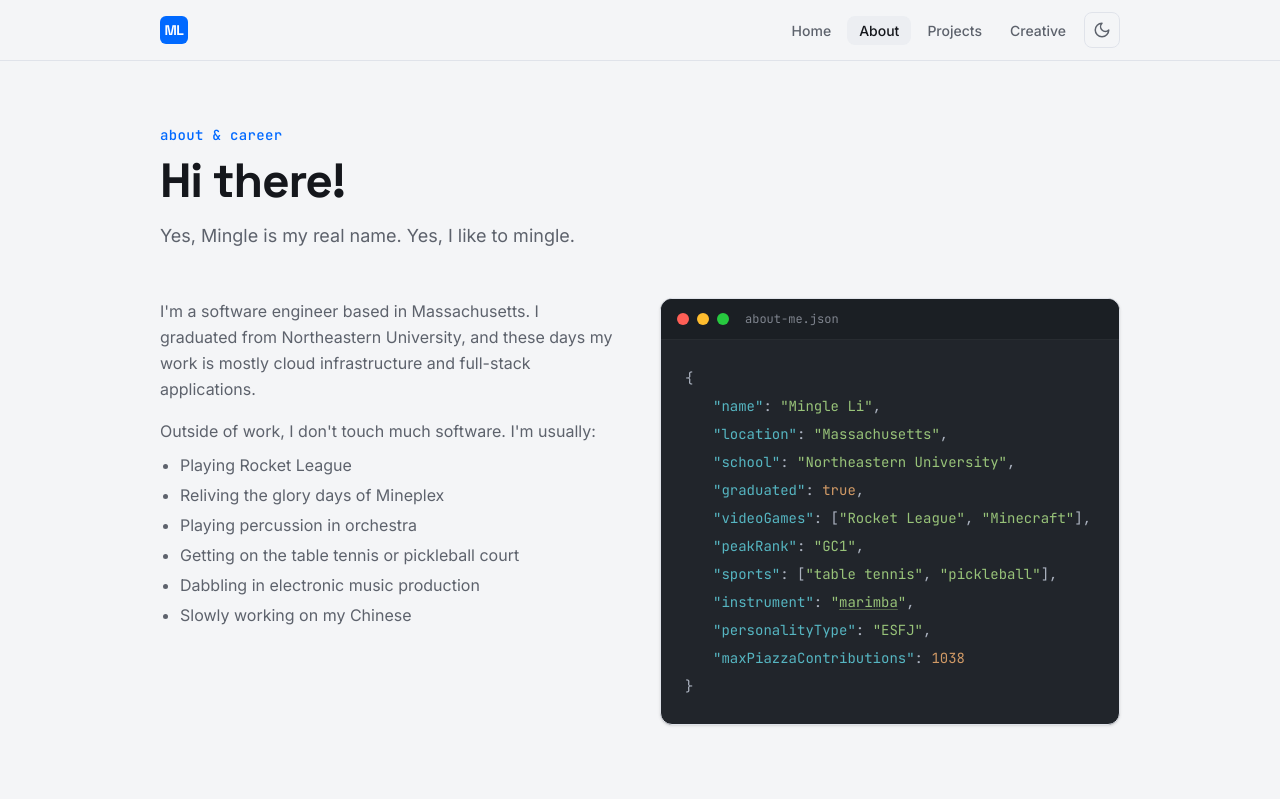
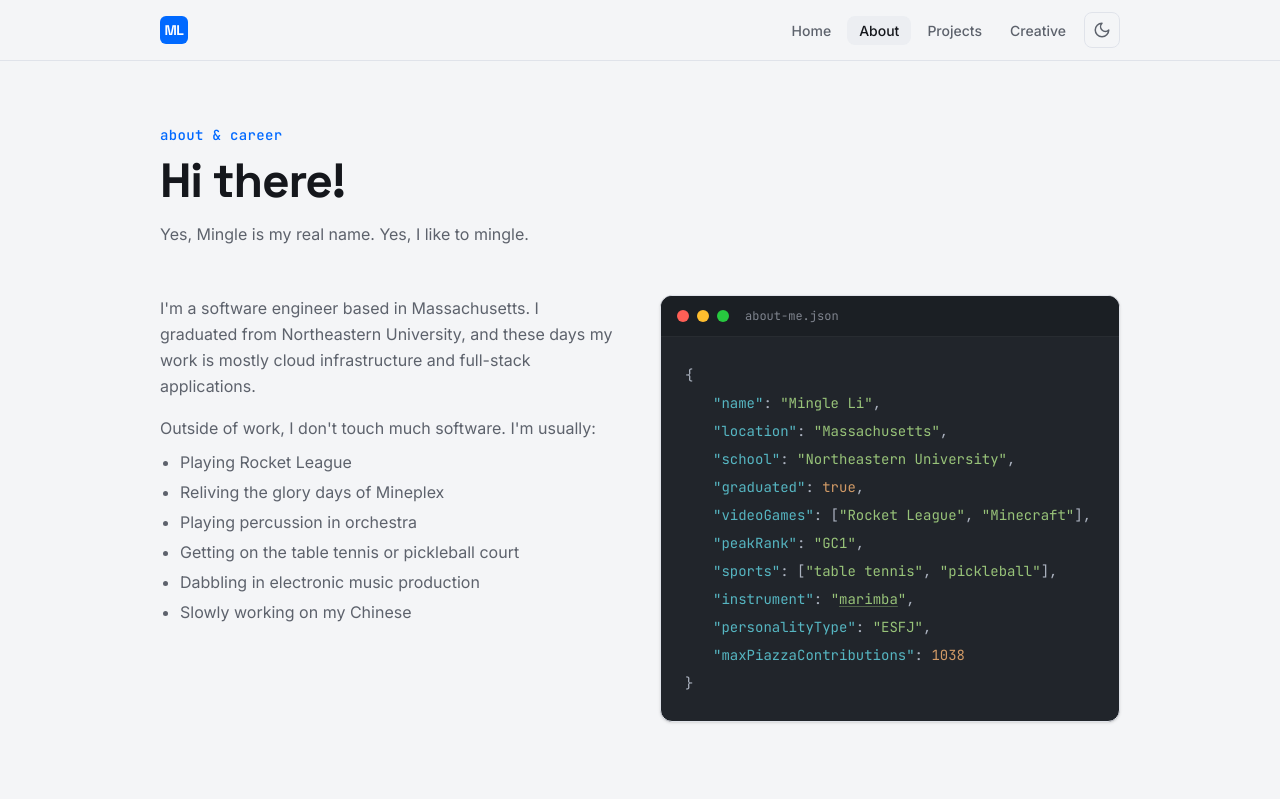
Before and after one commit to minglethepringle/mingleli.com, an Astro site: page /about in a window 1280 px wide. Shown: the top 799 px of the page. Built offline with nearby package versions, Linux system fonts and the light colour scheme; Astro itself is replaced by a stand-in of ours.

Commit message:
Make tagline smaller

```diff
--- a/src/components/PageHeader.astro
+++ b/src/components/PageHeader.astro
@@ -20,7 +20,9 @@ const { eyebrow, title, subtitle } = Astro.props;
   </h1>
   {
     subtitle && (
-      <p class="mt-4 max-w-2xl text-lg leading-relaxed text-muted">{subtitle}</p>
+      <p class="mt-4 max-w-2xl text-sm leading-relaxed text-muted sm:text-base">
+        {subtitle}
+      </p>
     )
   }
 </header>
--- a/src/pages/index.astro
+++ b/src/pages/index.astro
@@ -21,7 +21,7 @@ const sections = [
         >
           Mingle Li
         </h1>
-        <p class="mt-5 text-lg text-muted">
+        <p class="mt-5 text-sm text-muted sm:text-base">
           {site.tagline}
         </p>
 
```
